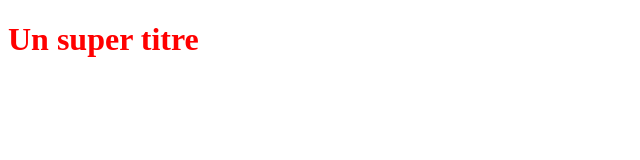
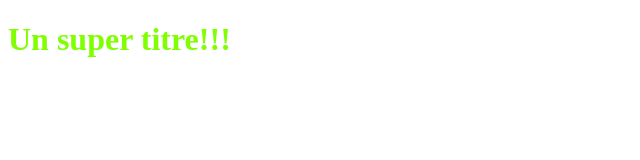
Before and after one commit to lunalo57/Open, a plain HTML site: page index.html in a window 1280 px wide. Shown: the whole page, without its empty margins (0-640 px from the left). Drawn offline with Linux system fonts and the light colour scheme.

Commit message:
Modification des 2 fichiers

```diff
--- a/index.html
+++ b/index.html
@@ -7,7 +7,7 @@
 </head>
 
 <body>
-    <h1>Un super titre</h1>
+    <h1>Un super titre!!!</h1>
 </body>
 
 </html>
--- a/styles.css
+++ b/styles.css
@@ -1,3 +1,3 @@
 h1 {
-    color: red;
+    color: chartreuse;
 }
```
